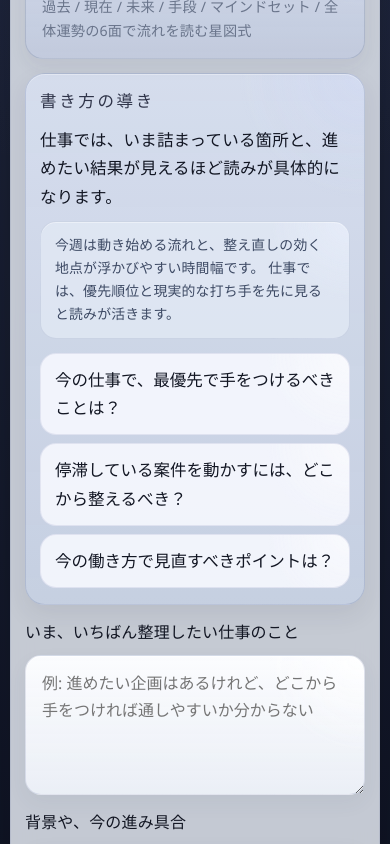
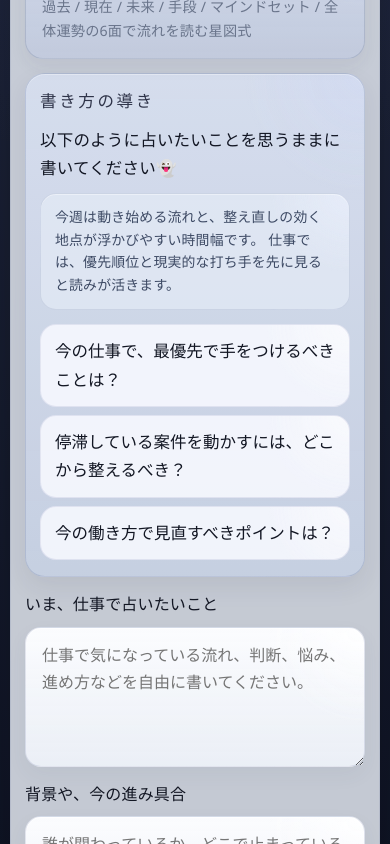
Before and after one commit to kazuyazrc-debug/obaketarotto, a React (Vite) app: page / in a window 390 px wide. Shown: the part 1900-2744 px from the top of the page. Built offline with nearby package versions, Linux system fonts and the light colour scheme.

Commit message:
Optimize iPhone layout

```diff
--- a/src/components/InputPanel.tsx
+++ b/src/components/InputPanel.tsx
@@ -22,6 +22,28 @@ type InputPanelProps = {
   onDraw: () => void
   onQuestionTemplate: (template: string) => void
   onUpdateField: <K extends keyof ReadingInput>(key: K, value: ReadingInput[K]) => void
+}
+
+const questionLabels: Record<IntentCategory, string> = {
+  恋愛: 'いま、恋愛で占いたいこと',
+  仕事: 'いま、仕事で占いたいこと',
+  人間関係: 'いま、人間関係で占いたいこと',
+  配信活動: 'いま、配信活動で占いたいこと',
+  創作: 'いま、創作で占いたいこと',
+  学業: 'いま、学業で占いたいこと',
+  メンタル: 'いま、気持ちの面で占いたいこと',
+  その他: 'いま、占いたいこと',
+}
+
+const questionPlaceholders: Record<IntentCategory, string> = {
+  恋愛: 'いま気になっていること、迷っていること、相手とのことなどを自由に書いてください。',
+  仕事: '仕事で気になっている流れ、判断、悩み、進め方などを自由に書いてください。',
+  人間関係: '誰かとの関係で気になっていることや、整理したい気持ちを自由に書いてください。',
+  配信活動: '配信の方向性、見せ方、続け方、反応への迷いなどを自由に書いてください。',
+  創作: '作りたいもの、進まない理由、次の一手などを自由に書いてください。',
+  学業: '勉強の進め方、目標、不安、迷いなどを自由に書いてください。',
+  メンタル: 'いまの心の重さや揺れ、整えたいことを自由に書いてください。',
+  その他: 'ジャンルを決めきれなくても大丈夫です。いま占いたいことを自由に書いてください。',
 }
 
 const timeframeDescriptions: Record<TimeframeOption, string> = {
@@ -76,6 +98,9 @@ export function InputPanel({
   onQuestionTemplate,
   onUpdateField,
 }: InputPanelProps) {
+  const questionLabel = questionLabels[form.intent]
+  const questionPlaceholder = questionPlaceholders[form.intent]
+
   return (
     <section className="panel form-panel">
       <div className="panel-head">
@@ -160,7 +185,7 @@ export function InputPanel({
         <div className="intent-support-head">
           <div>
             <p className="guidance-title">書き方の導き</p>
-            <p className="intent-support-note">{currentSupport.note}</p>
+            <p className="intent-support-note">以下のように占いたいことを思うままに書いてください👻</p>
             <p className="intent-context-hint">{buildIntentTimeframeHint(form.intent, form.timeframe)}</p>
           </div>
         </div>
@@ -179,12 +204,12 @@ export function InputPanel({
       </div>
 
       <label className="block-field primary-field">
-        {currentSupport.questionLabel}
+        {questionLabel}
         <textarea
           rows={4}
           value={form.question}
           onChange={(event) => onUpdateField('question', event.target.value)}
-          placeholder={currentSupport.questionPlaceholder}
+          placeholder={questionPlaceholder}
         />
       </label>
 
--- a/src/components/ResultPanel.tsx
+++ b/src/components/ResultPanel.tsx
@@ -301,12 +301,8 @@ export function ResultPanel({
           {recommendedVtuber ? (
             <article className="stage-recommendation-card summary-recommendation-card">
               <p className="mini-label">Bonus Pick</p>
-              <h3>あなたに今おすすめのVtuber</h3>
+              <h3>あなたにおすすめのVtuber</h3>
               <p className="stage-recommendation-name">{recommendedVtuber}</p>
-              <p className="stage-recommendation-note">
-                今回の読みと響きやすい空気感として、そっと近くに置きたくなる名前です。気になったら、
-                その雰囲気ごと受け取るつもりで触れてみてください。
-              </p>
             </article>
           ) : null}
 
```
